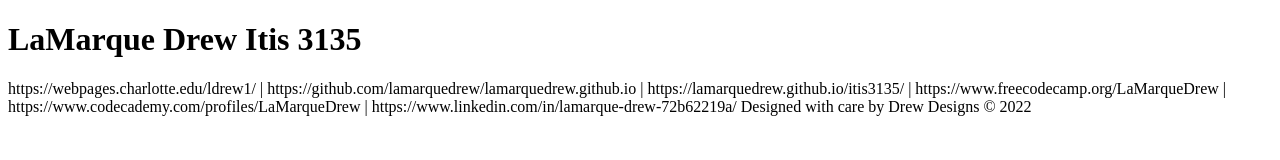
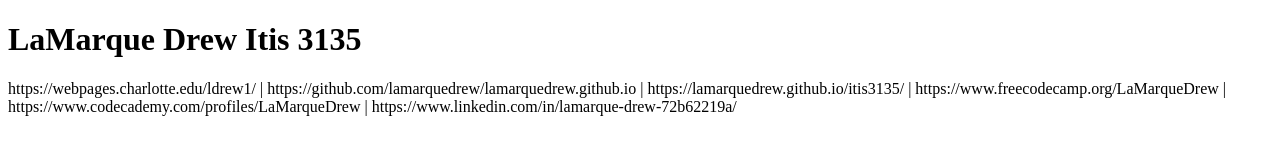
Before and after one commit to lamarquedrew/lamarquedrew, a plain HTML site: page index.html in a window 1280 px wide. Drawn offline with Linux system fonts and the light colour scheme.

Commit message:
Update index.html

```diff
--- a/index.html
+++ b/index.html
@@ -11,6 +11,6 @@
 <h1>LaMarque Drew Itis 3135</h1>
 </main>
 https://webpages.charlotte.edu/ldrew1/ | https://github.com/lamarquedrew/lamarquedrew.github.io | https://lamarquedrew.github.io/itis3135/ | https://www.freecodecamp.org/LaMarqueDrew | https://www.codecademy.com/profiles/LaMarqueDrew | https://www.linkedin.com/in/lamarque-drew-72b62219a/
-Designed with care by Drew Designs &copy; 2022
+<a href = "drewdesigns.cc/" </a>
 </body>
 </html>
```
